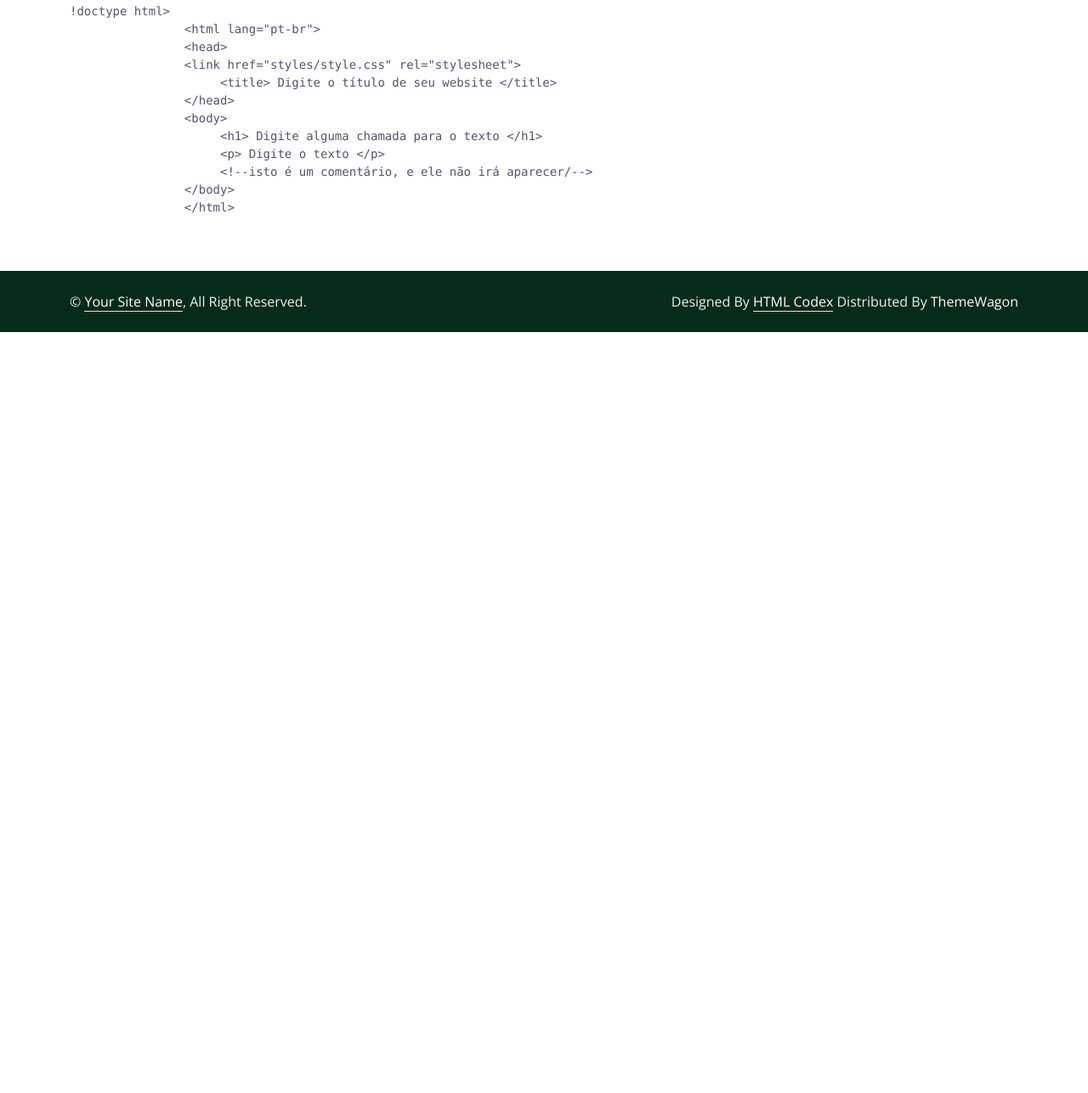
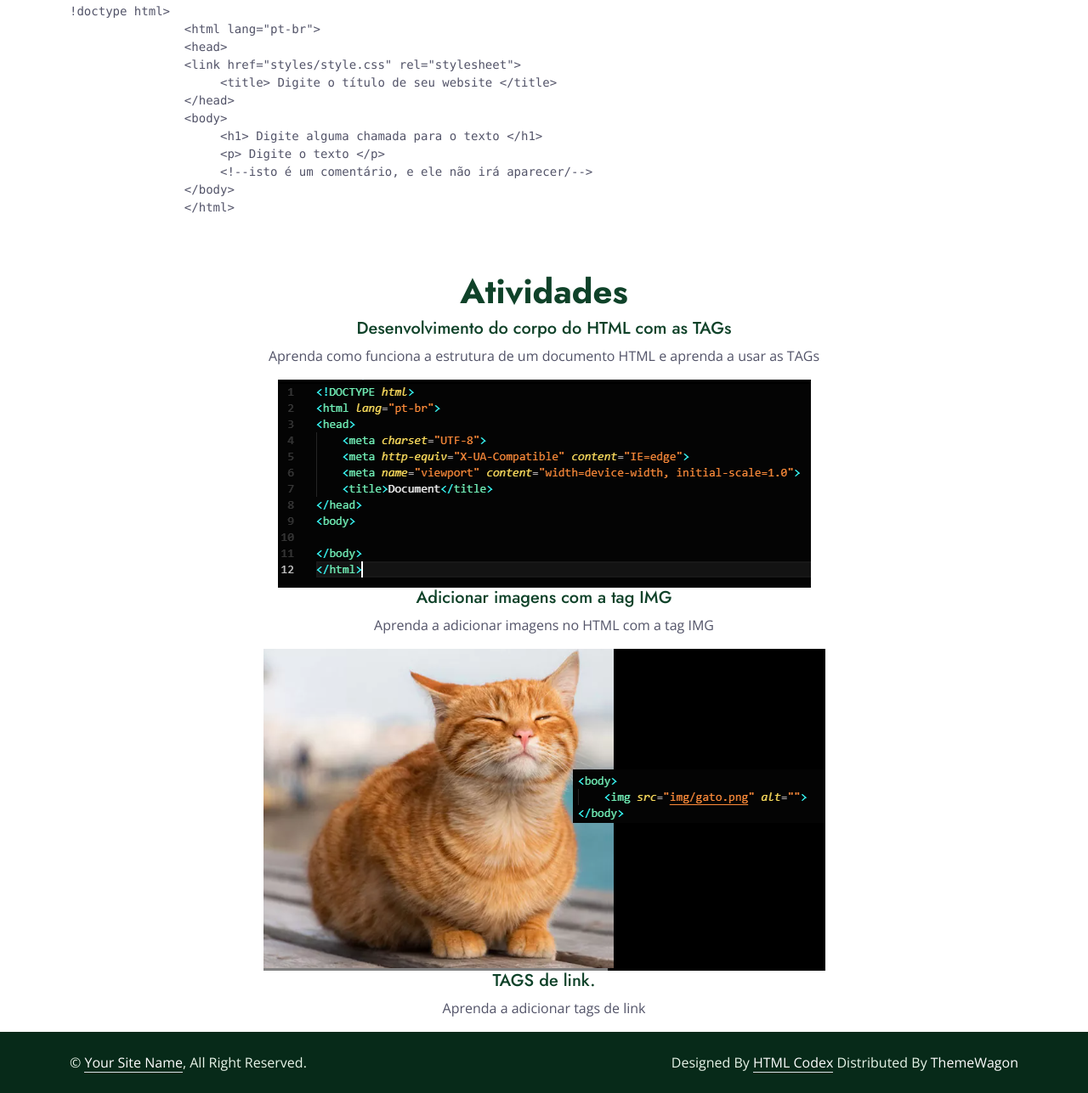
Before and after one commit to isaachcds/UNINASSAU-EXTENS-O, a plain HTML site: page bootstrap-gardener/project.html in a window 1280 px wide. Shown: the part 1138-2425 px from the top of the page at 85% size. Before the commit the page ends 1529 px from the top, so only its background shows below. Drawn offline with nearby package versions, Linux system fonts and the light colour scheme.

Commit message:
alteração nos projetos (adição de atividades)

```diff
--- a/bootstrap-gardener/css/style.css
+++ b/bootstrap-gardener/css/style.css
@@ -597,3 +597,7 @@ h6,
     color: white;
 
 }
+
+.mid__text{
+    text-align: center;
+}
--- a/bootstrap-gardener/project.html
+++ b/bootstrap-gardener/project.html
@@ -205,6 +205,34 @@
     </div>
     <!-- Projects End -->
 
+    <h1 class="mid__text">Atividades</h1>
+    <div class="mid__text">
+        <div class="">
+            <h5>
+                Desenvolvimento do corpo do HTML com as TAGs
+            </h5>
+            <p>
+                Aprenda como funciona a estrutura de um documento HTML e aprenda a usar as TAGs
+            </p>
+            <img src="img/screenshots/html-document.png" alt="">
+        </div>
+        <div class="">
+            <h5>
+                Adicionar imagens com a tag IMG
+            </h5>
+            <p>
+                Aprenda a adicionar imagens no HTML com a tag IMG
+            </p>
+            <img src="img/screenshots/gato-with-code.png" alt="">
+        </div>
+        <div class="">
+            <h5>
+                TAGS de link.
+            </h5>
+            <p> Aprenda a adicionar tags de link
+            </p>
+        </div>
+    </div>
 
     <!-- Footer Start -->
 
```
Also changed, not shown: bootstrap-gardener/img/screenshots/gato-with-code.png (added), bootstrap-gardener/img/screenshots/gato.png (added), bootstrap-gardener/img/screenshots/html-document.png (added).
